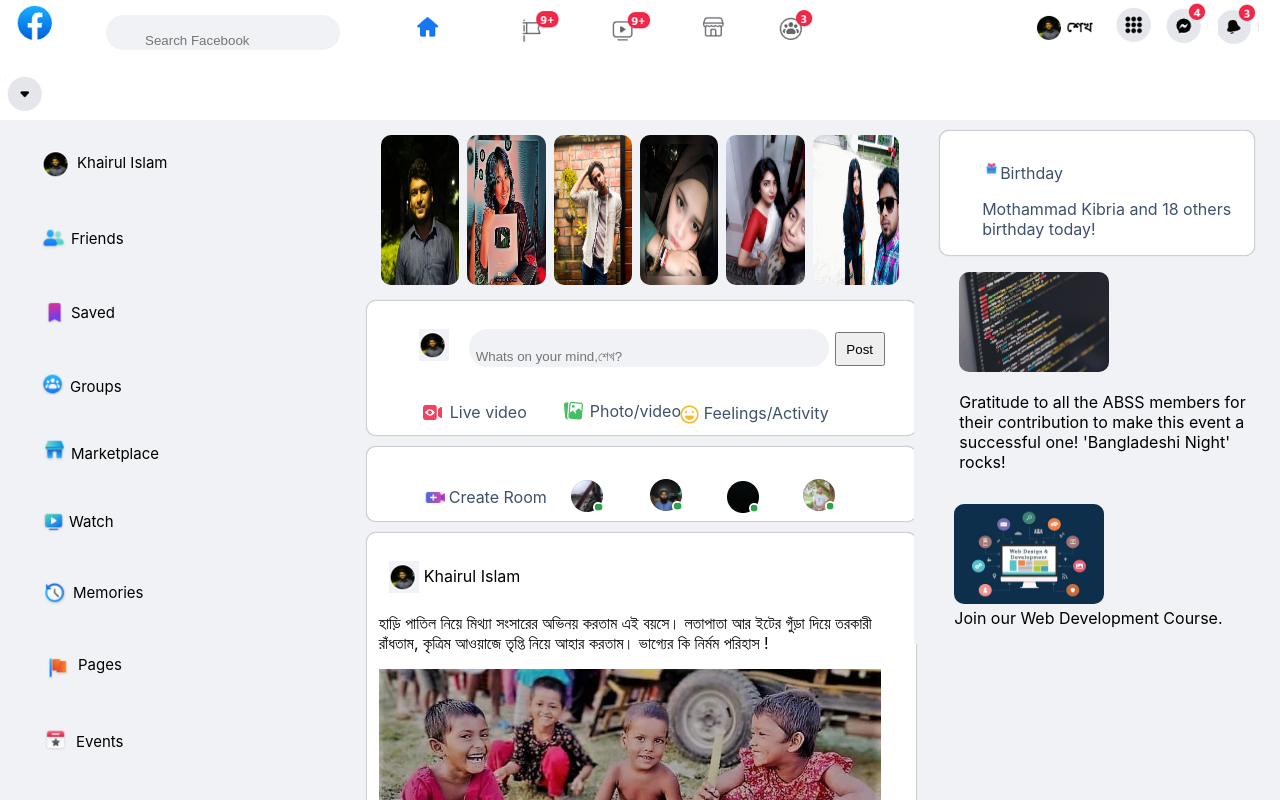
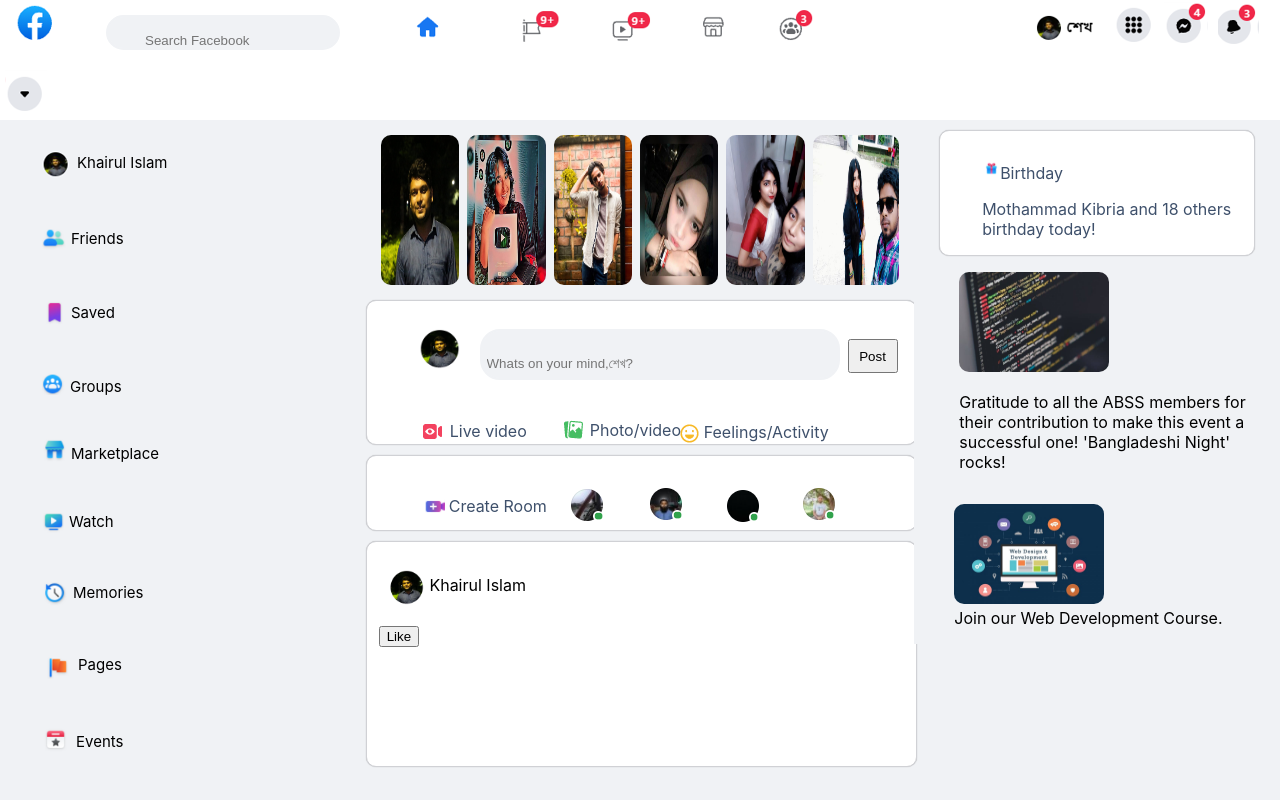
Before and after one commit to Khaair/React-Facebook-Clone, a React (Create React App) app: page / in a window 1280 px wide. Shown: the top 800 px of the page. Built offline with nearby package versions, Linux system fonts and the light colour scheme.

Commit message:
API Integrate

```diff
--- a/package.json
+++ b/package.json
@@ -9,7 +9,7 @@
     "react": "^17.0.2",
     "react-dom": "^17.0.2",
     "react-router-dom": "^6.2.1",
-    "react-scripts": "5.0.0",
+    "react-scripts": "^2.1.3",
     "web-vitals": "^2.1.4"
   },
   "scripts": {
--- a/public/index.html
+++ b/public/index.html
@@ -15,6 +15,9 @@
       user's mobile device or desktop. See https://developers.google.com/web/fundamentals/web-app-manifest/
     -->
     <link rel="manifest" href="%PUBLIC_URL%/manifest.json" />
+
+
+
     <!--
       Notice the use of %PUBLIC_URL% in the tags above.
       It will be replaced with the URL of the `public` folder during the build.
@@ -39,5 +42,7 @@
       To begin the development, run `npm start` or `yarn start`.
       To create a production bundle, use `npm run build` or `yarn build`.
     -->
+
+
   </body>
 </html>
--- a/src/App.css
+++ b/src/App.css
@@ -117,7 +117,7 @@ input {
 
 .f1-card {
   background-color: white;
-  height: 110px;
+  height: 119px;
   width: 525px;
   border: 1px solid #d0d1d5;
   border-radius: 10px;
@@ -151,7 +151,7 @@ input {
 
 .f3-card {
   background-color: white;
-  height: 600px;
+  height: 200px;
   width: 525px;
   border: 1px solid #d0d1d5;
   border-radius: 10px;
@@ -245,6 +245,8 @@ input {
   margin-left: 20px;
   margin-bottom: -8px;
   width: 350px;
+  height: 28px;
+
   border: 2px solid #f0f2f5;
   background-color: #f0f2f5;
 }
@@ -305,7 +307,7 @@ input {
   height: 34px;
   width: 50px;
   margin-left: 8px;
-  margin-top: 3px;
+  margin-top: 10px;
 }
 
 /* Profile Style Start */
@@ -501,21 +503,16 @@ input {
   list-style: none;
 }
 
-.input-post-section {
+/* .input-post-section {
   border-radius: 20px;
   margin-left: 20px;
   margin-bottom: -8px;
   width: 350px;
   border: 2px solid #f0f2f5;
   background-color: #f0f2f5;
-}
+} */
 
-.postbtn {
-  height: 34px;
-  width: 50px;
-  margin-left: 6px;
-  margin-top: 3px;
-}
+
 
 .profile1-card4 ul {
   display: inline-flex;
--- a/src/Components/MainComponent.js
+++ b/src/Components/MainComponent.js
@@ -1,10 +1,33 @@
-import React from 'react';
+import React, { Component,useState }  from 'react';
 import { Link } from "react-router-dom";
 import "../App.css";
 
 function MainComponent() {
-  return(
-    <div>
+
+  const [status, setStatus] = useState('');
+  const [nstatus, setNstatus] = useState('');
+  const [like, setLike] = useState('');
+
+
+
+  const handleNameChange = (e) => {
+    setStatus(e.target.value)
+  }
+
+  const sendDatatoApp = (e) => {
+    setNstatus(status)
+
+  }
+
+
+  const HandleLike = (e) => {
+    setLike("You Like this")
+
+  }
+
+  return (
+    <>
+
         <div className="three">
           <div className="container2">
             <div className="story1">
@@ -28,67 +51,71 @@ import "../App.css";
           </div>
           <div className="f1-card">
             <ul>
-      <li><a href><i><img alt='icon' src="img/leftone.PNG" /></i><span style={{position: 'absolute', padding: '5px'}}>
+              <li><a href><i><img style={{ height: "40px" }} alt='icon' src="img/statuspic.png" /></i><span style={{ position: 'absolute', padding: '5px' }}>
               </span></a> </li>
               <li>
-        <input className="input-post-section" style={{padding: '18px 1px 1px 5px'}} type="text" name placeholder="Whats on your mind,শেখ?" />
+                <input value={status} onChange={handleNameChange} className="input-post-section" style={{ padding: '18px 1px 1px 5px', marginBottom: "5px" }} type="text" name placeholder="Whats on your mind,শেখ?" />
               </li>
-      <button className="postbtn">Post</button>
+              <button onClick={sendDatatoApp} className="postbtn">Post</button>
             </ul>
             <ul>
-      <li><a href><i><img alt='icon' src="img/card2icon1.PNG" /></i><span style={{position: 'absolute', padding: '3px', color: '#3e506b'}}>
+              <li><a href><i><img alt='icon' src="img/card2icon1.PNG" /></i><span style={{ position: 'absolute', padding: '3px', color: '#3e506b' }}>
                 Live video
               </span></a> </li>
             </ul>
             <ul>
-      <li><a href><i><img alt='icon' style={{paddingLeft: '75px'}} src="img/card2icon2.PNG" /></i><span style={{position: 'absolute', padding: '3px', color: '#3e506b'}}>
+              <li><a href><i><img alt='icon' style={{ paddingLeft: '75px' }} src="img/card2icon2.PNG" /></i><span style={{ position: 'absolute', padding: '3px', color: '#3e506b' }}>
                 Photo/video
               </span></a> </li>
             </ul>
             <ul>
-      <li><a href><img alt='icon' style={{paddingLeft: '53px'}} src="img/card2icon3.PNG" /><span style={{position: 'absolute', padding: '3px', color: '#3e506b'}}>
+              <li><a href><img alt='icon' style={{ paddingLeft: '53px' }} src="img/card2icon3.PNG" /><span style={{ position: 'absolute', padding: '3px', color: '#3e506b' }}>
                 Feelings/Activity
               </span></a> </li>
             </ul>
           </div>
           <div className="f2-card">
             <ul>
-      <li><a href><img alt='icon' style={{padding: '0px 0px 10px 4px'}} src="img/create-room-icon.PNG" /><span style={{position: 'absolute', padding: '0px', color: '#3e506b'}}>
+              <li><a href><img alt='icon' style={{ padding: '0px 0px 10px 4px' }} src="img/create-room-icon.PNG" /><span style={{ position: 'absolute', padding: '0px', color: '#3e506b' }}>
                 Create Room
               </span></a> </li>
             </ul>
             <ul>
-      <li><a href><img alt='icon' style={{paddingLeft: '80px'}} src="img/create-room-icon1.PNG" /><span style={{position: 'absolute', color: '#3e506b'}}>
+              <li><a href><img alt='icon' style={{ paddingLeft: '80px' }} src="img/create-room-icon1.PNG" /><span style={{ position: 'absolute', color: '#3e506b' }}>
               </span></a> </li>
             </ul>
             <ul>
-      <li><a href><img alt='icon' style={{paddingLeft: '0px'}} src="img/create-room-icon2.PNG" /><span style={{position: 'absolute', color: '#3e506b'}}>
+              <li><a href><img alt='icon' style={{ paddingLeft: '0px' }} src="img/create-room-icon2.PNG" /><span style={{ position: 'absolute', color: '#3e506b' }}>
               </span></a> </li>
             </ul>
             <ul>
-      <li><a href><img alt='icon' style={{paddingLeft: '0px'}} src="img/create-room-icon3.PNG" /><span style={{position: 'absolute', padding: 'px', color: '#3e506b'}}>
+              <li><a href><img alt='icon' style={{ paddingLeft: '0px' }} src="img/create-room-icon3.PNG" /><span style={{ position: 'absolute', padding: 'px', color: '#3e506b' }}>
               </span></a> </li>
             </ul>
             <ul>
-      <li><a href><img alt='icon' style={{paddingLeft: '0px'}} src="img/create-room-icon5.PNG" /><span style={{position: 'absolute', padding: 'px', color: '#3e506b'}}>
+              <li><a href><img alt='icon' style={{ paddingLeft: '0px' }} src="img/create-room-icon5.PNG" /><span style={{ position: 'absolute', padding: 'px', color: '#3e506b' }}>
               </span></a> </li>
             </ul>
           </div>
           <div className="f3-card">
             <ul>
-     <li><Link to="/Profile" className="ll"><a href><i><img alt='icon' src="img/leftone.PNG" /></i> <span style={{position: 'absolute', padding: '5px', color: 'black'}}>Khairul Islam</span></a> </Link> </li>
+              <li><Link to="/Profile" className="ll"><a href><i><img style={{ height: "35px" }} alt='icon' src="img/statuspic.png" /></i> <span style={{ position: 'absolute', padding: '5px', color: 'black' }}>Khairul Islam</span></a> </Link> </li>
             </ul>
-    <p>হাড়ি পাতিল নিয়ে মিথ্যা সংসারের অভিনয় করতাম এই বয়সে। লতাপাতা আর ইটের গুঁড়া দিয়ে তরকারী রাঁধতাম,
-      কৃত্রিম আওয়াজে তৃপ্তি নিয়ে আহার করতাম।
-      ভাগ্যের কি নির্মম পরিহাস !
+
+
+            <p>
+            {nstatus}
             </p>
-    <img alt='icon' className="image-ahar" src="img/ahar.jpg" />
-    <img alt='icon' className="image-ahar" src="img/ahar.jpg" />
-    <button className="postbtn">Post</button>
+
+            <div>
+              <p>{like}</p>
+            <button onClick={HandleLike} >Like</button>
+            </div>
           </div>
         </div>
 
-    </div>
+
+    </>
   )
 }
 
--- a/src/Components/Navbar.js
+++ b/src/Components/Navbar.js
@@ -24,22 +24,22 @@ import "../App.css";
 
 
           <Link to="/watch" className="ll">
-            <img alt='icon'  className="threeicon" src="img/three.PNG" />
+            <img alt='icon' className="threeicon" src="img/three.PNG" />
           </Link>
 
 
           <Link to="/marketplace" className="ll">
-            <img alt='icon'  className="fouricon" src="img/four.PNG" />
+            <img alt='icon' className="fouricon" src="img/four.PNG" />
           </Link>
 
 
           <Link to="/Groups" className="ll">
-            <img alt='icon'  className="fiveicon" src="img/five.PNG" />
+            <img alt='icon' className="fiveicon" src="img/five.PNG" />
           </Link>
 
 
           <Link to="/Gaming" className="ll">
-            <img alt='icon'  className="sixicon" src="img/six.PNG" />
+            <img alt='icon' className="sixicon" src="img/six.PNG" />
           </Link>
 
           <Link to="/Profile" className="ll">
@@ -47,7 +47,7 @@ import "../App.css";
           </Link>
 
           <Link to="/Menu" className="ll">
-            <img alt='icon'  className="eighticon" src="img/eight.PNG" />
+            <img alt='icon' className="eighticon" src="img/eight.PNG" />
           </Link>
 
 
@@ -56,20 +56,19 @@ import "../App.css";
 
 
           <Link to="/Messenger" className="ll">
-            <img alt='icon'  className="nineicon" src="./img/nine.PNG" />
+            <img alt='icon' className="nineicon" src="./img/nine.PNG" />
           </Link>
 
           <Link to="/Notification" className="ll">
-            <img alt='icon'  className="elevenicon" src="img/eleven.PNG" />
+            <img alt='icon' className="elevenicon" src="img/eleven.PNG" />
           </Link>
 
           <Link to="/Account" className="ll">
-            <img alt='icon'  className="tweleveicon" src="img/tweleve.PNG" />
-            </Link>
+            <img alt='icon' className="tweleveicon" src="img/tweleve.PNG" />
 
 
 
-
+        </Link>
           </div>
       </div>
     </div>
```
Also changed, not shown: public/img/statuspic.png (added), 1 other file (tests, documents, lock files or other folders). Lines whose indentation alone changed are shown as unchanged.
